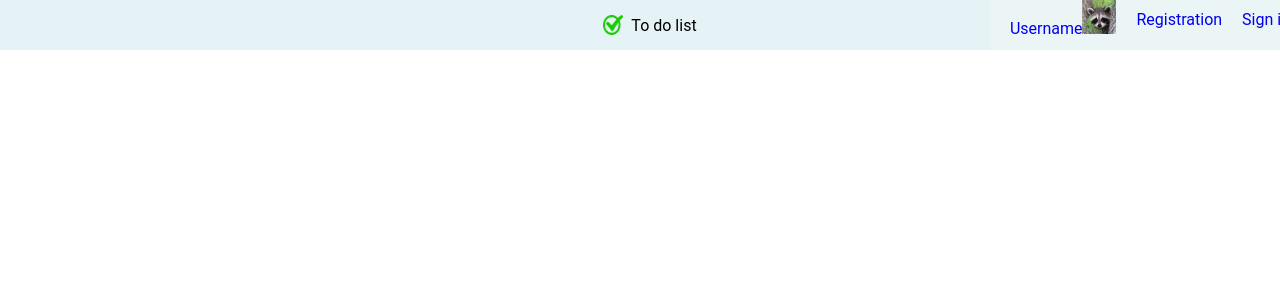
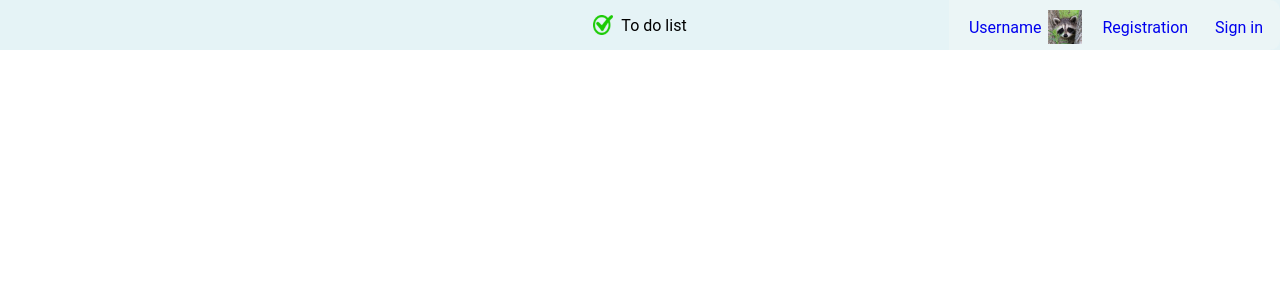
Before and after one commit to AliakseiHryhoryeu/To-do-list, a React (Create React App) app in the folder client/: page / in a window 1280 px wide. Shown: the top 300 px of the page. Built offline with nearby package versions, Linux system fonts and the light colour scheme.

Commit message:
Update header.scss

```diff
--- a/client/src/components/Header/header.scss
+++ b/client/src/components/Header/header.scss
@@ -61,7 +61,10 @@
         &__list{
           display: flex;
           flex-direction: column;
+          padding-right: 10px;
+          padding-top: 10px;
         }
+
     }
     &__burger {
         display: block;
@@ -112,6 +115,8 @@
 }
 @media (min-width: 769px) {
     .header {
+        padding: 0px;
+
         &::before{
 
         }
@@ -139,6 +144,13 @@
             }
             &__link {
                 text-decoration: none;
+                padding-right: 7px;
+
+            }
+            &__item{
+                display: flex;
+                justify-content: center;
+                align-items: center;
             }
         }
     }
```
